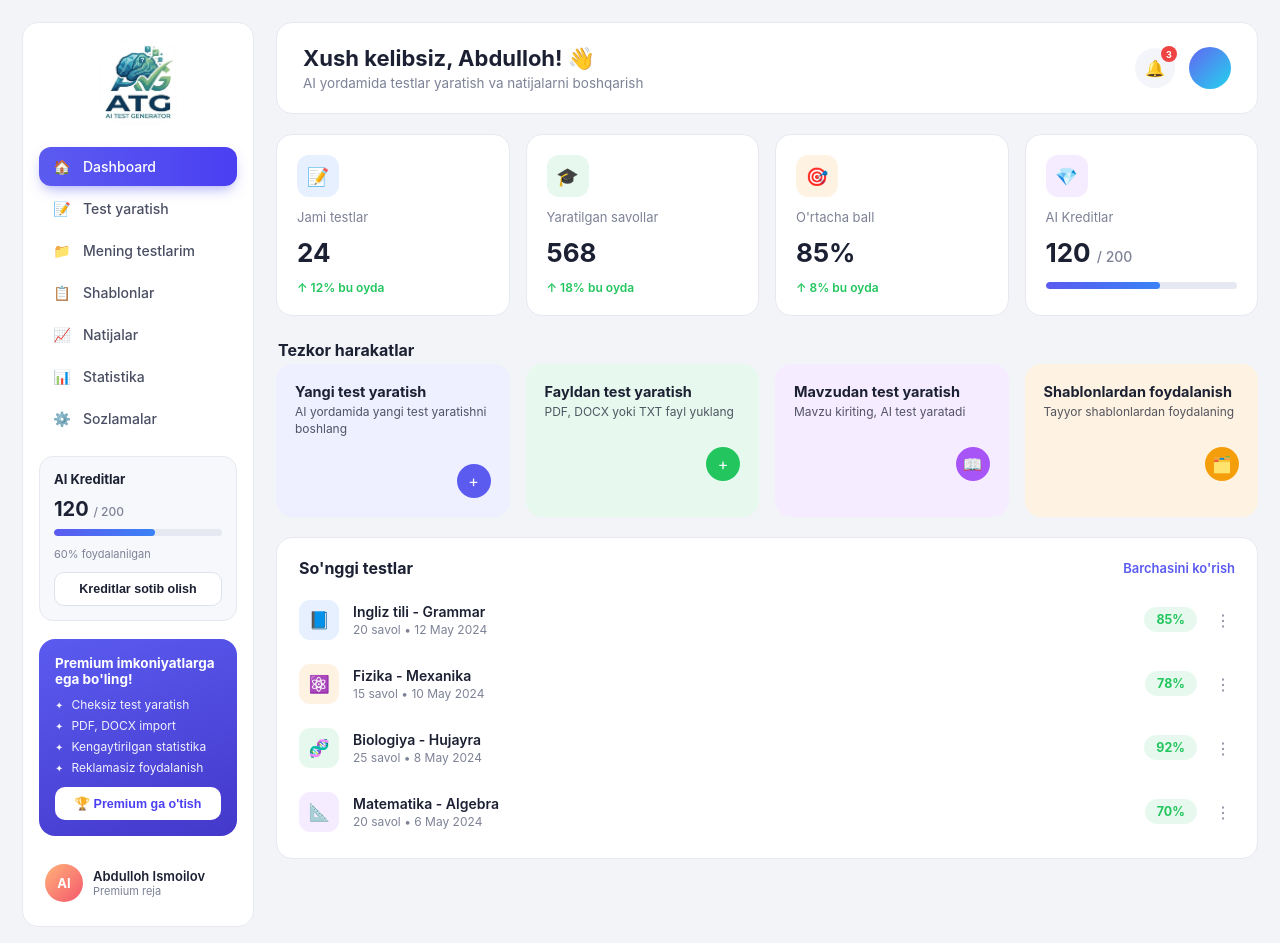
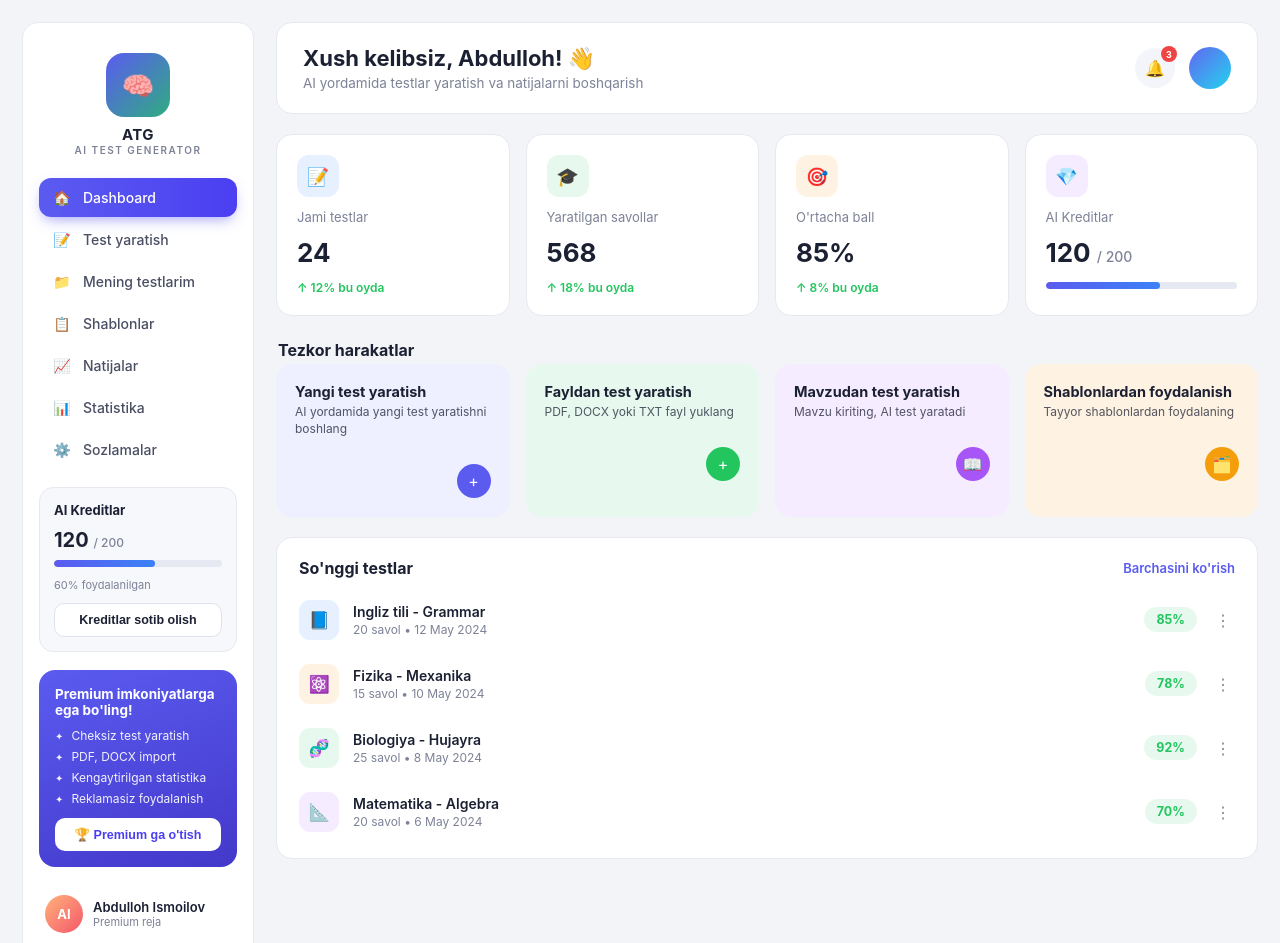
Before and after one commit to muxsinbek707/ATG, a plain HTML site: page index.html in a window 1280 px wide. Drawn offline with nearby package versions, Linux system fonts and the light colour scheme.

Commit message:
Add files via upload

```diff
--- a/index.html
+++ b/index.html
@@ -16,8 +16,9 @@
   <aside class="sidebar" id="sidebar">
     <button class="sidebar-close" id="sidebarClose" aria-label="Menyuni yopish">✕</button>
     <div class="brand">
-      <div class="brand-badge"><img src="./atg.jpg" width="120" height="120"></img></div>
-
+      <div class="brand-badge">🧠</div>
+      <h1>ATG</h1>
+      <p>AI TEST GENERATOR</p>
     </div>
     <nav id="nav">
       <div class="nav-item active" data-view="dashboard"><span class="ic">🏠</span>Dashboard</div>
--- a/style.css
+++ b/style.css
@@ -35,7 +35,7 @@
     margin:0 auto;
   }
   @media (max-width:900px){
-    .app{grid-template-columns:1fr; }
+    .app{grid-template-columns:minmax(0,1fr); }
   }
 
   /* ===== Mobile hamburger menu ===== */
@@ -60,6 +60,23 @@
   }
   .sidebar-overlay.show{ display:block; opacity:1; }
 
+  .sidebar{
+    background:var(--panel);
+    border-radius:var(--radius);
+    padding:22px 16px;
+    display:flex;
+    flex-direction:column;
+    gap:18px;
+    position:sticky;
+    top:22px;
+    border:1px solid var(--border);
+  }
+
+  /* Mobile overrides placed AFTER the base .sidebar rule above so they
+     win the cascade (equal specificity -> last rule wins). Putting them
+     earlier caused the base rule to override position:fixed back to
+     position:sticky, which left the off-canvas sidebar sitting in normal
+     document flow and pushed all page content off-screen below it. */
   @media (max-width:900px){
     .hamburger-btn{ display:flex; }
     .app{ padding-top:78px; }
@@ -76,17 +93,6 @@
 
   @media (max-width:480px){
     .app{ padding:14px; padding-top:72px; }
-  }
-  .sidebar{
-    background:var(--panel);
-    border-radius:var(--radius);
-    padding:22px 16px;
-    display:flex;
-    flex-direction:column;
-    gap:18px;
-    position:sticky;
-    top:22px;
-    border:1px solid var(--border);
   }
   .brand{ text-align:center; padding:8px 0 4px; }
   .brand-badge{
```
